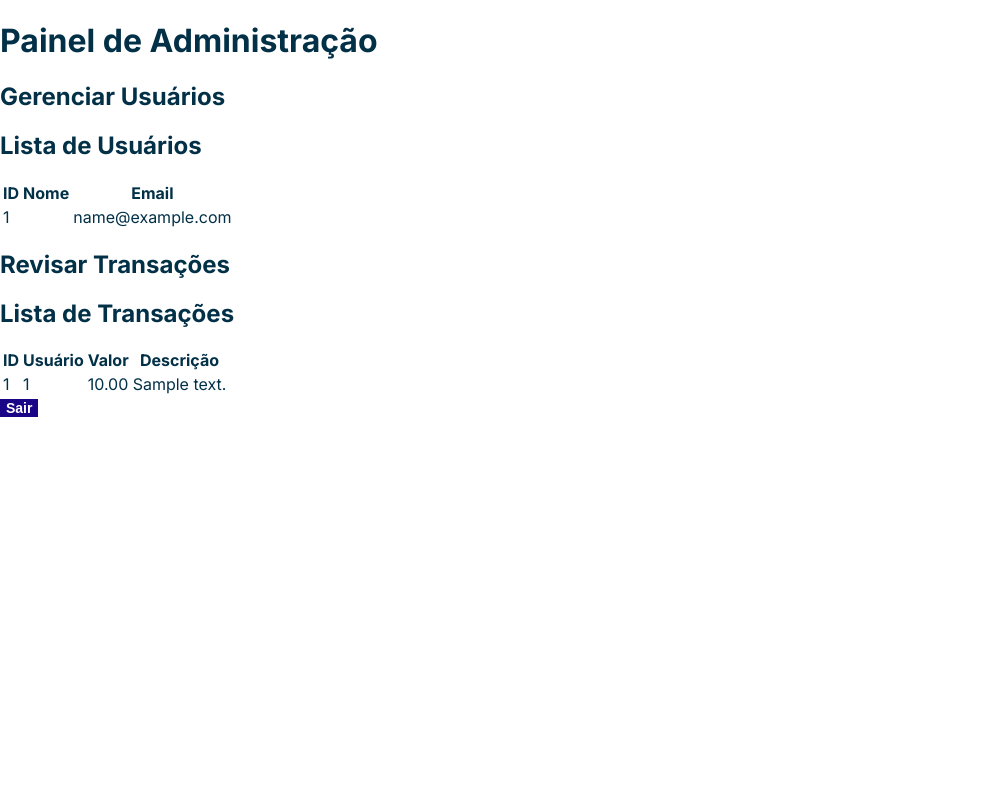
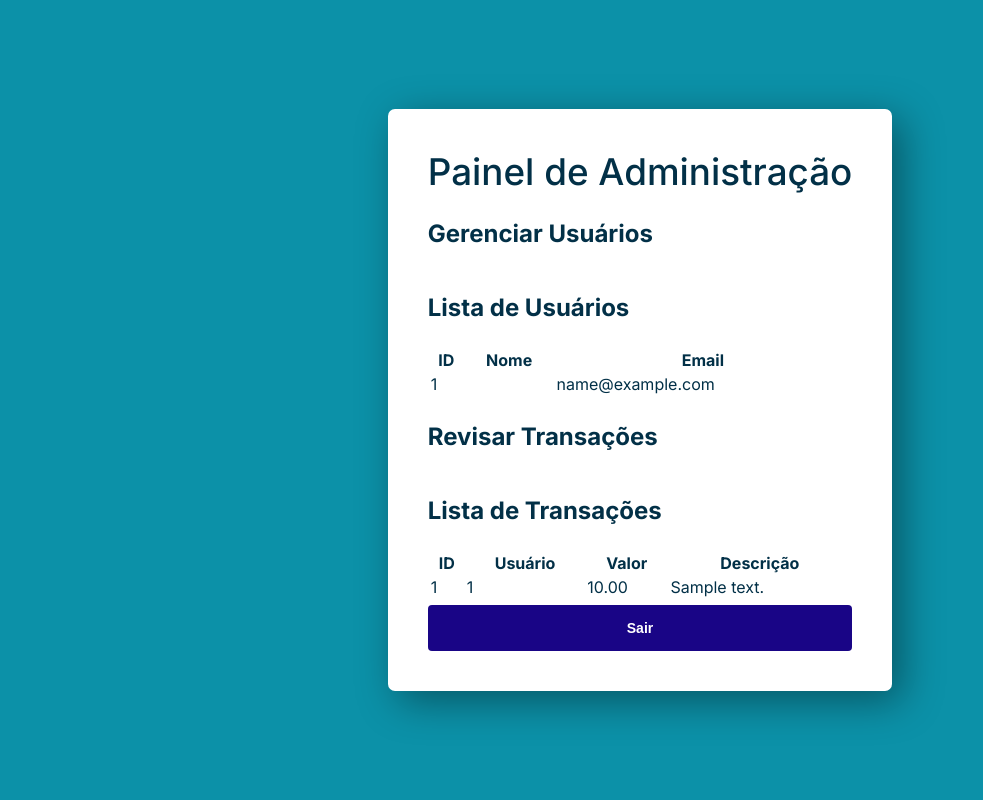
Before and after one commit to maria-kaki/Projeto-PHP, a PHP site: page /System/admin.php in a window 1280 px wide. Shown: the whole page, without its empty margins (0-983 px from the left). Run offline with PHP 8.4, Linux system fonts and the light colour scheme; tables that the repository leaves empty hold one stand-in row (values such as "Sample post"); data that the repository does not hold is empty.

Commit message:
Update admin.php

```diff
--- a/System/admin.php
+++ b/System/admin.php
@@ -75,19 +75,17 @@ if (isset($_POST["close"])) {
     <title>Painel de Administração</title>
 </head>
 <body>
+    <div class="page">
+    <form method="POST" class="formIndex">
     <h1>Painel de Administração</h1>
-
-    <div>
         <h2>Gerenciar Usuários</h2>
         <?php listUsers(); ?>
-    </div>
 
-    <div>
         <h2>Revisar Transações</h2>
         <?php listTransactions(); ?>
-    </div>
 
     <input type="submit" name="close" value="Sair" class="btn" />
-
+</form>
+</div>
 </body>
 </html>
```
